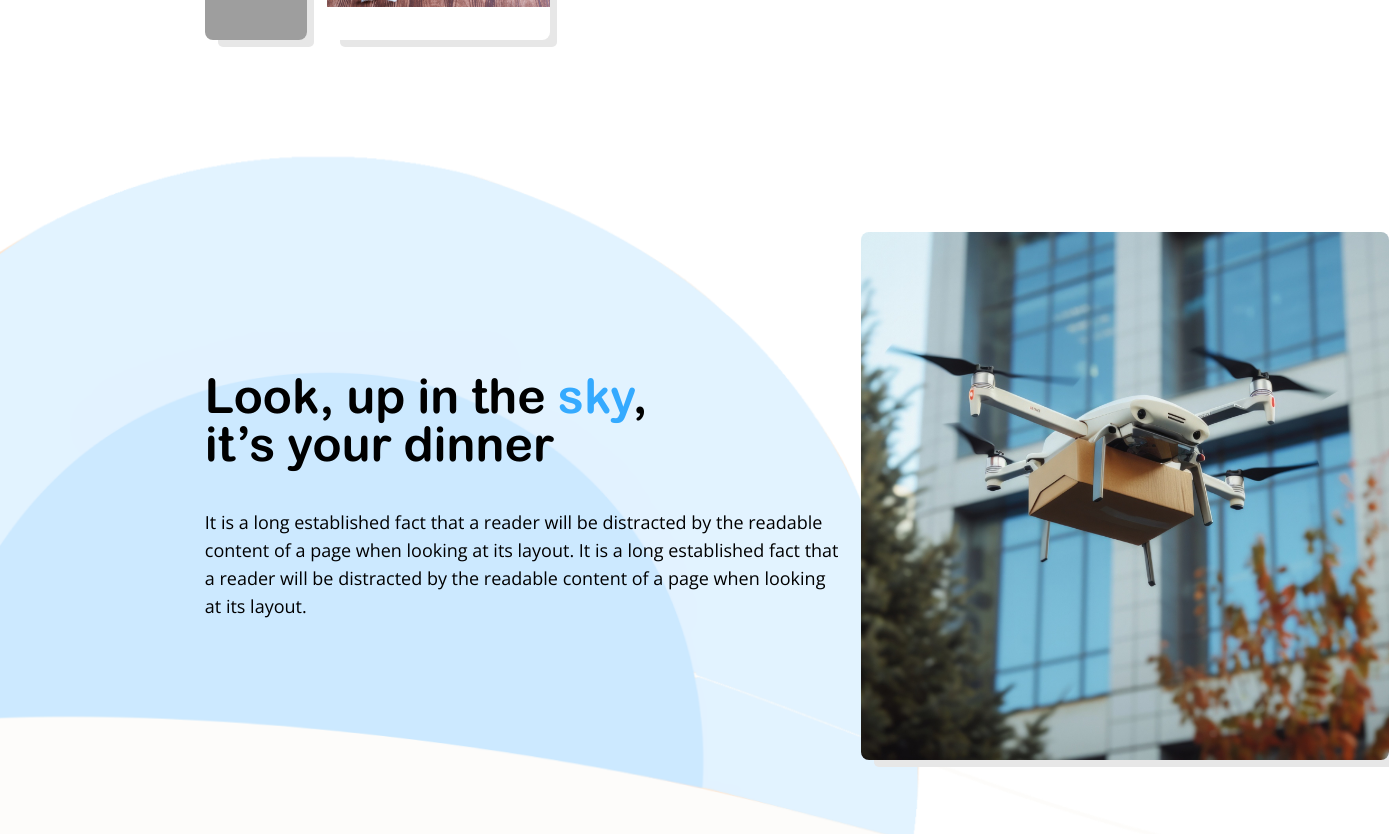
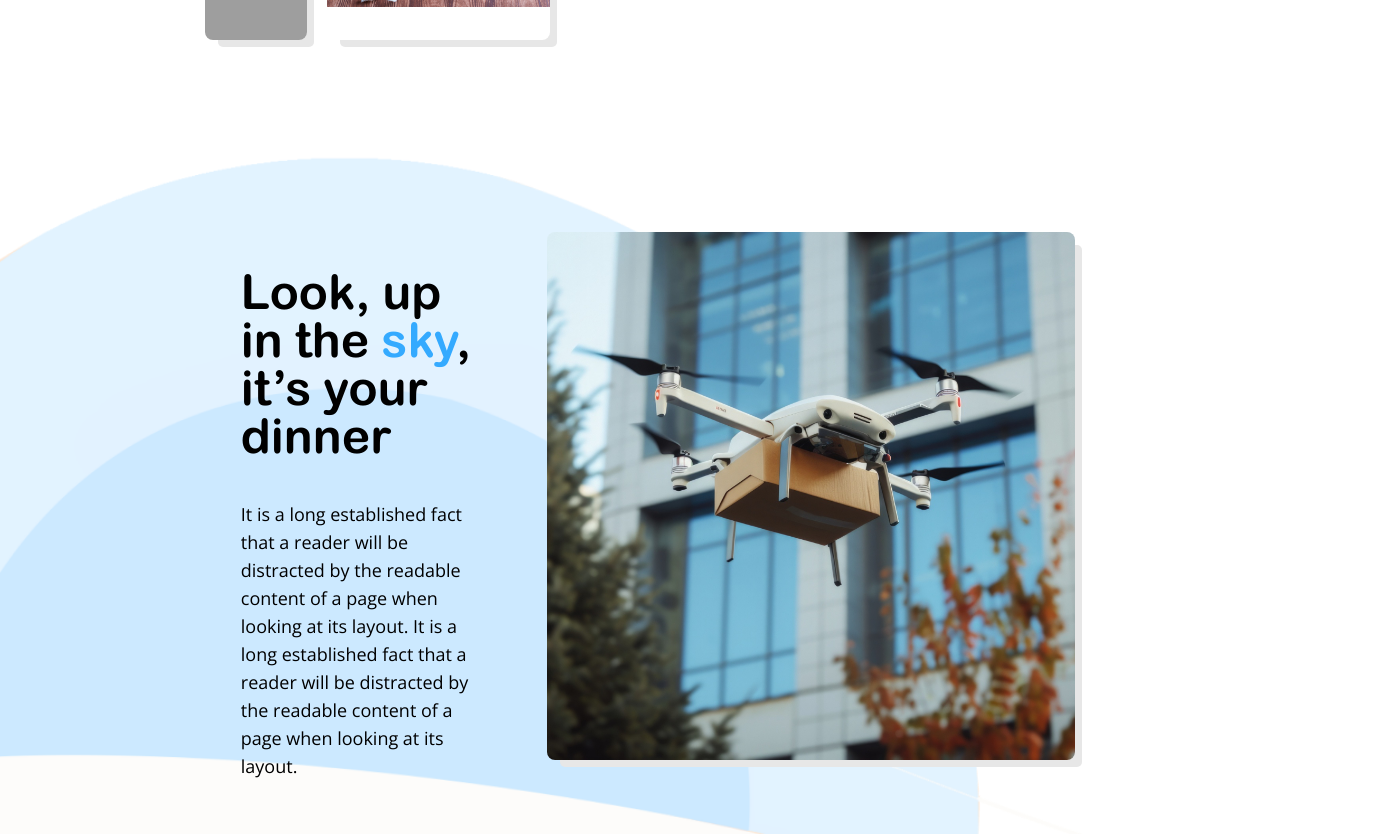
Before and after one commit to ShahzaibShakoor/drone-delivery, a React (Vite) app: page / in a window 1280 px wide. Shown: the part 1120-1954 px from the top of the page, 1389 px wide, since content can reach past the window. Built offline with nearby package versions, Linux system fonts and the light colour scheme; grey boxes are pictures that could not be loaded; a web font is replaced by a local one.

Commit message:
gap fixes

```diff
--- a/src/components/descSection/DescSection.tsx
+++ b/src/components/descSection/DescSection.tsx
@@ -1,12 +1,12 @@
 export default function DescSection() {
   return (
-    <section className="grid grid-cols-[4fr_3fr] px-[16%] pt-24 pb-56 desc-background m-0 gap-4">
-      <div className="flex flex-col gap-10 self-center">
-        <h1 className="font-arealMT text-5xl w-[28rem]">
-          Look, up in the <span className="text-[#34AAFF]">sky</span>, it’s your
+    <section className="grid grid-cols-[4fr_3fr] px-[16%] pt-24 pb-56 desc-background m-0 gap-10">
+      <div className="flex flex-col gap-10 self-center p-9">
+        <h1 className="font-arealMT text-5xl">
+          Look, up in the <span className="text-[#34AAFF]">sky</span>,<br/>it’s your
           dinner
         </h1>
-        <p className="font-openSans text-lg w-[40rem]">
+        <p className="font-openSans text-lg">
           It is a long established fact that a reader will be distracted by the
           readable content of a page when looking at its layout. It is a long
           established fact that a reader will be distracted by the readable
--- a/src/components/featureCard/FeatureCard.tsx
+++ b/src/components/featureCard/FeatureCard.tsx
@@ -8,7 +8,7 @@ export default function FeatureCard({
   description: string;
 }) {
   return (
-    <div className="flex flex-col items-center w-96 h-full gap-10 shadow p-6 rounded-xl hover:-translate-y-7 hover:shadow-2xl transition-all duration-[400ms]">
+    <div className="flex flex-col items-center w-full h-full gap-10 shadow p-6 rounded-xl hover:-translate-y-7 hover:shadow-2xl transition-all duration-[400ms]">
       <img src={image} alt="" className="mix-blend-darken h-24" />
       <h1 className="text-center font-arealMT text-4xl">{title}</h1>
       <p className="text-center font-openSans text-base">{description}</p>
```
